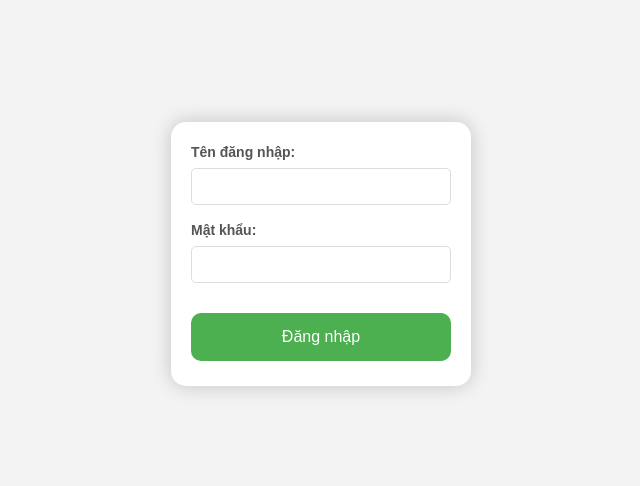
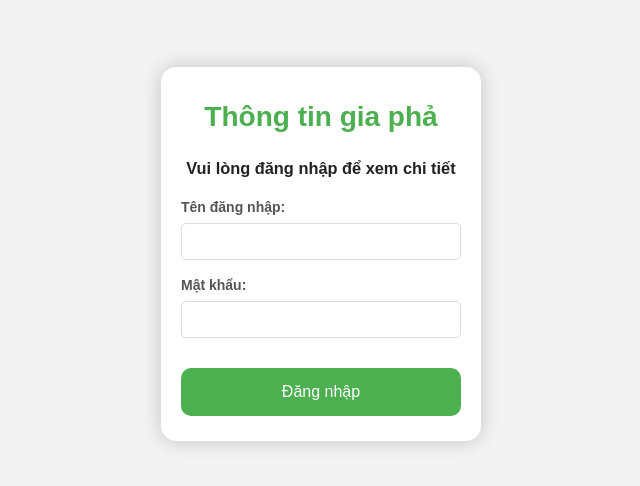
Before and after one commit to long3009/family-tree-viewer, a React (Create React App) app: page /login in a window 1280 px wide. Shown: the part 146-632 px from the top of the page, without its empty margins (319-959 px from the left). Built offline with nearby package versions, Linux system fonts and the light colour scheme.

Commit message:
css login page

```diff
--- a/src/components/App/LoginPage.tsx
+++ b/src/components/App/LoginPage.tsx
@@ -15,7 +15,7 @@ export const LoginPage = () => {
 
     // Here you would usually send a request to your backend to authenticate the user
     // For the sake of this example, we're using a mock authentication
-    if (username === "user" && password === "password") {
+    if (username === "hopham" && password === "hopham") {
       // Replace with actual authentication logic
       setCookie("isLogin", "true", { path: "/" });
       setAuthenticated(true);
@@ -28,6 +28,8 @@ export const LoginPage = () => {
   return (
     <div className="login-container">
       <div className="main">
+        <h1>Thông tin gia phả</h1>
+        <h3>Vui lòng đăng nhập để xem chi tiết</h3>
         <form onSubmit={handleLogin}>
           <div>
             <label htmlFor="username" className="custom-label">
--- a/src/components/App/login.css
+++ b/src/components/App/login.css
@@ -16,7 +16,7 @@
   box-shadow: 0 0 20px rgba(0, 0, 0, 0.2);
   padding: 10px 20px;
   transition: transform 0.2s;
-  width: 300px;
+  width: 320px;
   text-align: center;
 }
 
```
